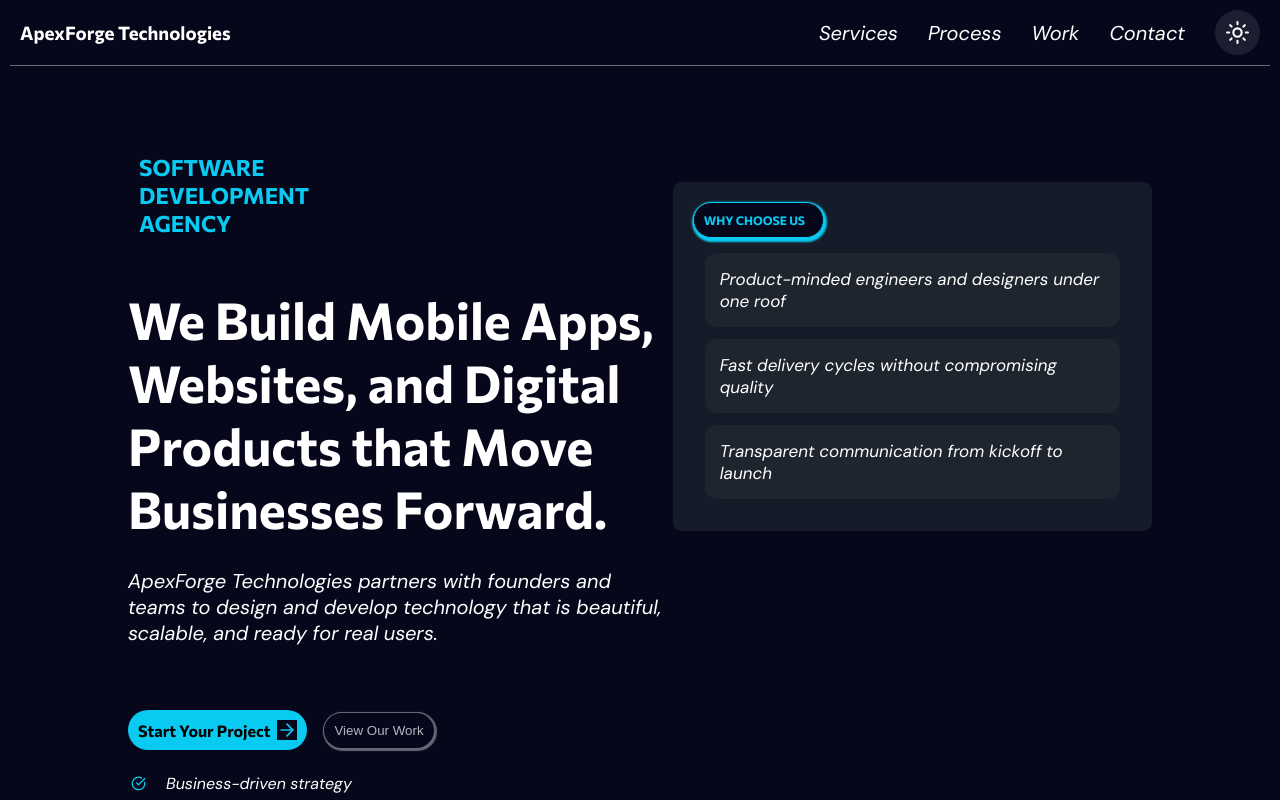
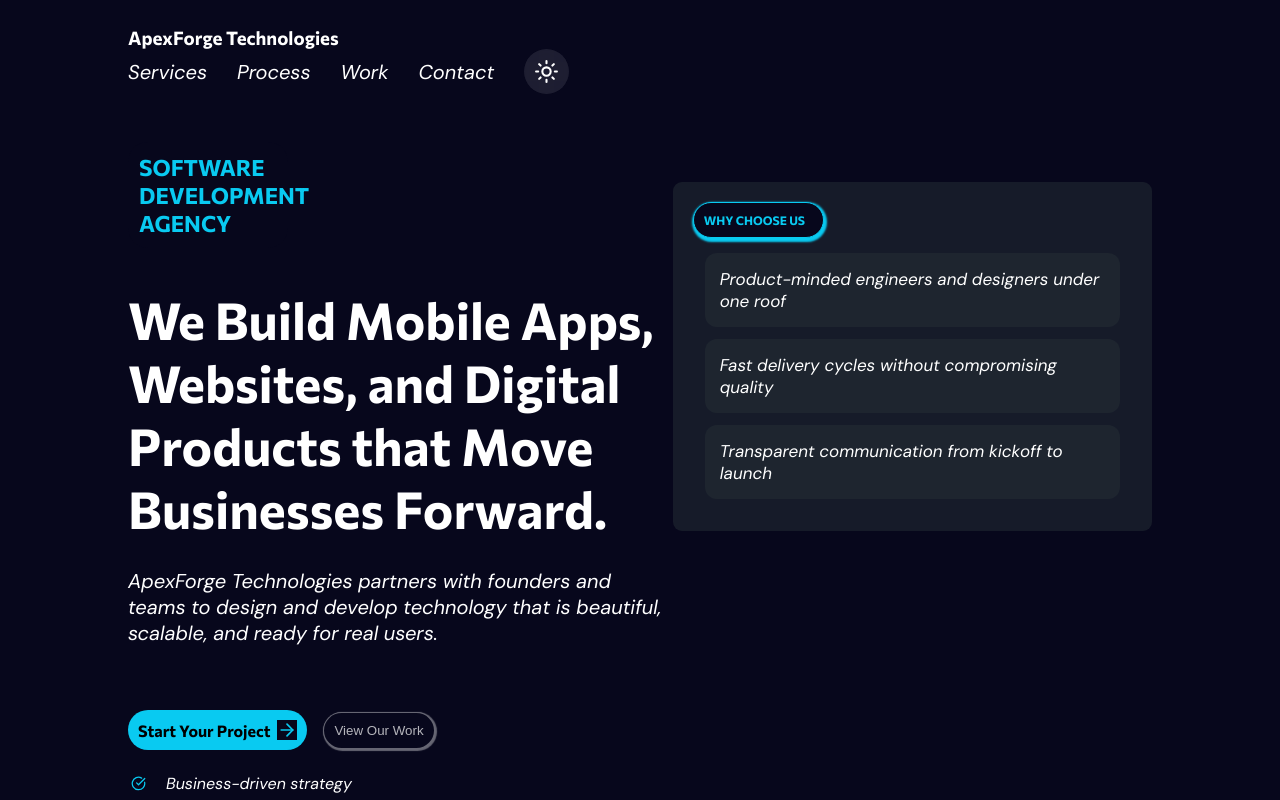
Before and after one commit to iamgreatofweb3/landing-demo-page, a React (Vite) app: page / in a window 1280 px wide. Shown: the top 800 px of the page. Built offline with nearby package versions, Linux system fonts and the light colour scheme.

Commit message:
making changes

```diff
--- a/src/Header.css
+++ b/src/Header.css
@@ -1,5 +1,5 @@
 header {
-    display: flex;
+    /* display: flex;
     align-items: center;
     justify-content: space-between;
      position: fixed;
@@ -9,7 +9,9 @@ header {
     z-index: 999;
     padding: 10px;
     border-bottom: 1px solid hsla(0, 0%, 100%, 0.397);
+    */
 
+    position: fixed;
 
 }
 .left-header {
```
